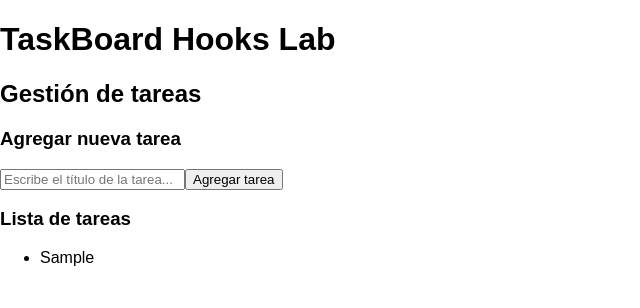
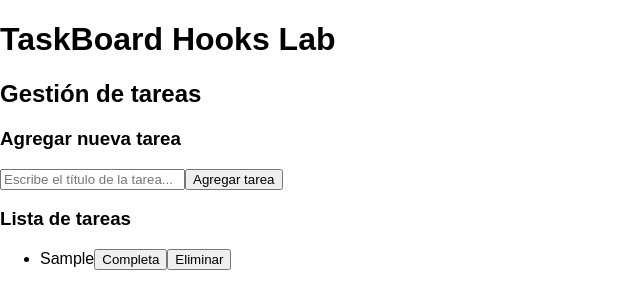
Before and after one commit to FabiSax12/TaskBoardPro-ReactPractice, a React (Vite) app: page / in a window 1280 px wide. Both pictures are taken after typing "Sample" into the empty fields and a click on the button "Agregar tarea". Shown: the top 308 px of the page, without its empty margins (0-640 px from the left). Built offline with nearby package versions, Linux system fonts and the light colour scheme.

Commit message:
Add task deletion and completion toggle functionality with TaskCard component

```diff
--- a/src/features/tasks/components/TaskBoard.tsx
+++ b/src/features/tasks/components/TaskBoard.tsx
@@ -34,6 +34,20 @@ export function TaskBoard() {
         setTaskText("")
     }
 
+    const handleDeleteTask = (id: Task["id"]) => {
+        dispatch({
+            type: TASK_ACTION_TYPES.DELETE_TASK,
+            payload: id,
+        })
+    }
+
+    const handleToggleCompletion = (id: Task["id"]) => {
+        dispatch({
+            type: TASK_ACTION_TYPES.TOGGLE_TASK_COMPLETION,
+            payload: id,
+        })
+    }
+
     return (
         <SectionTag>
             <HeaderTag>{TASK_UI_TEXT.BOARD_TITLE}</HeaderTag>
@@ -44,7 +58,7 @@ export function TaskBoard() {
                 onAddTask={handleAddTask}
             />
 
-            <TaskList tasks={tasks} />
+            <TaskList tasks={tasks} onDeleteTask={handleDeleteTask} onToggleCompletion={handleToggleCompletion} />
         </SectionTag>
     )
 }
--- /dev/null
+++ b/src/features/tasks/components/TaskCard.tsx
@@ -0,0 +1,28 @@
+import { HTML_TAGS } from "../../../shared/constants/html-tags.constants";
+import type { Task } from "../types/Task";
+
+interface Props {
+    task: Task;
+    onToggleCompletion: (id: Task["id"]) => void;
+    onDeleteTask: (id: Task["id"]) => void
+}
+
+export const TaskCard = ({ onDeleteTask, onToggleCompletion, task }: Props) => {
+    const ListItemTag = HTML_TAGS.LI;
+    const ButtonTag = HTML_TAGS.BUTTON;
+
+    return (
+        <ListItemTag key={task.id}>
+            {task.title}
+
+            <ButtonTag onClick={() => onToggleCompletion(task.id as Task["id"])}>
+                {task.completed ? "Incompleta" : "Completa"}
+            </ButtonTag>
+
+            <ButtonTag onClick={() => onDeleteTask(task.id)}>
+                Eliminar
+            </ButtonTag>
+        </ListItemTag>
+    )
+
+}
--- a/src/features/tasks/components/TaskList.tsx
+++ b/src/features/tasks/components/TaskList.tsx
@@ -1,17 +1,19 @@
 import { HTML_TAGS } from "../../../shared/constants/html-tags.constants"
 import { TASK_UI_TEXT } from "../constants/task-ui.constants"
 import type { Task } from "../types/Task"
+import { TaskCard } from "./TaskCard";
 
 interface Props {
     tasks: Task[]
+    onToggleCompletion: (id: Task["id"]) => void
+    onDeleteTask: (id: Task["id"]) => void
 }
 
-export function TaskList({ tasks }: Props) {
+export function TaskList({ tasks, onDeleteTask, onToggleCompletion }: Props) {
     const SectionTag = HTML_TAGS.SECTION;
     const HeaderTag = HTML_TAGS.H3;
     const ParagraphTag = HTML_TAGS.P;
     const ListTag = HTML_TAGS.UL;
-    const ListItemTag = HTML_TAGS.LI;
 
     return (
         <SectionTag>
@@ -21,9 +23,12 @@ export function TaskList({ tasks }: Props) {
                 <ParagraphTag>{TASK_UI_TEXT.TASK_LIST_EMPTY}</ParagraphTag>
             ) : (
                 <ListTag>
-                    {tasks.map((task) => (
-                        <ListItemTag key={task.id}>{task.title}</ListItemTag>
-                    ))}
+                    {tasks.map((task) => <TaskCard
+                        key={task.id}
+                        task={task}
+                        onDeleteTask={onDeleteTask}
+                        onToggleCompletion={onToggleCompletion}
+                    />)}
                 </ListTag>
             )}
         </SectionTag>
--- a/src/features/tasks/reducer/task-action-types.ts
+++ b/src/features/tasks/reducer/task-action-types.ts
@@ -9,7 +9,7 @@ export const TASK_ACTION_TYPES = {
 
 type TaskDeleteAction = {
     type: typeof TASK_ACTION_TYPES.DELETE_TASK;
-    payload: Pick<Task, "id">;
+    payload: Task["id"];
 }
 
 type TaskUpdateAction = {
@@ -19,7 +19,7 @@ type TaskUpdateAction = {
 
 type TaskToggleCompletionAction = {
     type: typeof TASK_ACTION_TYPES.TOGGLE_TASK_COMPLETION;
-    payload: Pick<Task, "id">;
+    payload: Task["id"];
 }
 
 type TaskAddAction = {
--- a/src/features/tasks/reducer/task.reducer.ts
+++ b/src/features/tasks/reducer/task.reducer.ts
@@ -12,11 +12,11 @@ export function taskReducer(state: Task[], action: TaskAction): Task[] {
                 task.id === action.payload.id ? { ...task, ...action.payload } : task
             )
         case TASK_ACTION_TYPES.DELETE_TASK:
-            return state.filter(task => task.id !== action.payload.id)
+            return state.filter(task => task.id !== action.payload)
 
         case TASK_ACTION_TYPES.TOGGLE_TASK_COMPLETION:
             return state.map(task =>
-                task.id === action.payload.id ? { ...task, completed: !task.completed } : task
+                task.id === action.payload ? { ...task, completed: !task.completed } : task
             )
         default:
             return state
--- a/src/features/tasks/types/Task.ts
+++ b/src/features/tasks/types/Task.ts
@@ -1,4 +1,4 @@
-export type Task = {
+export interface Task {
     id: number
     title: string
     completed: boolean
```
